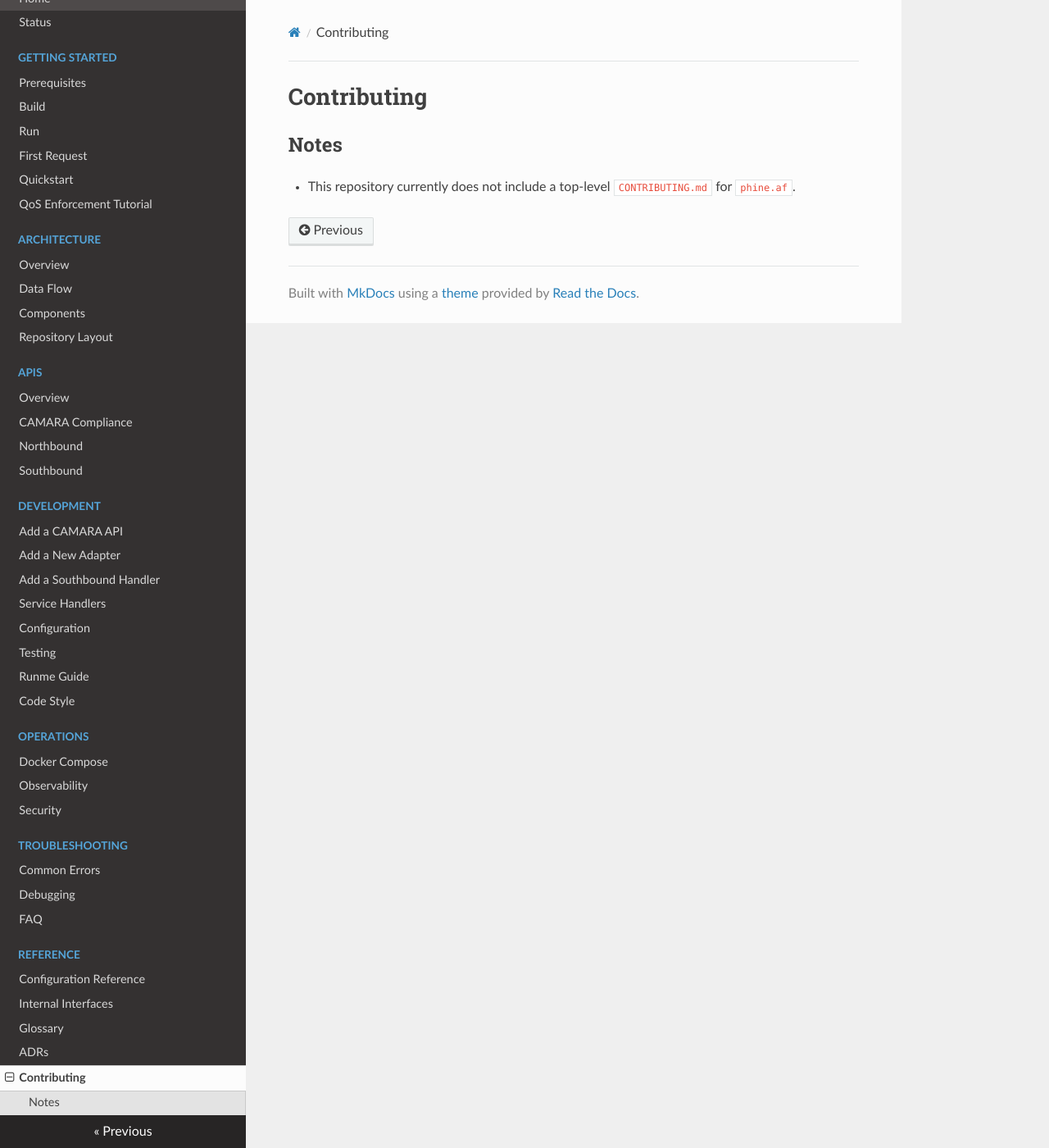
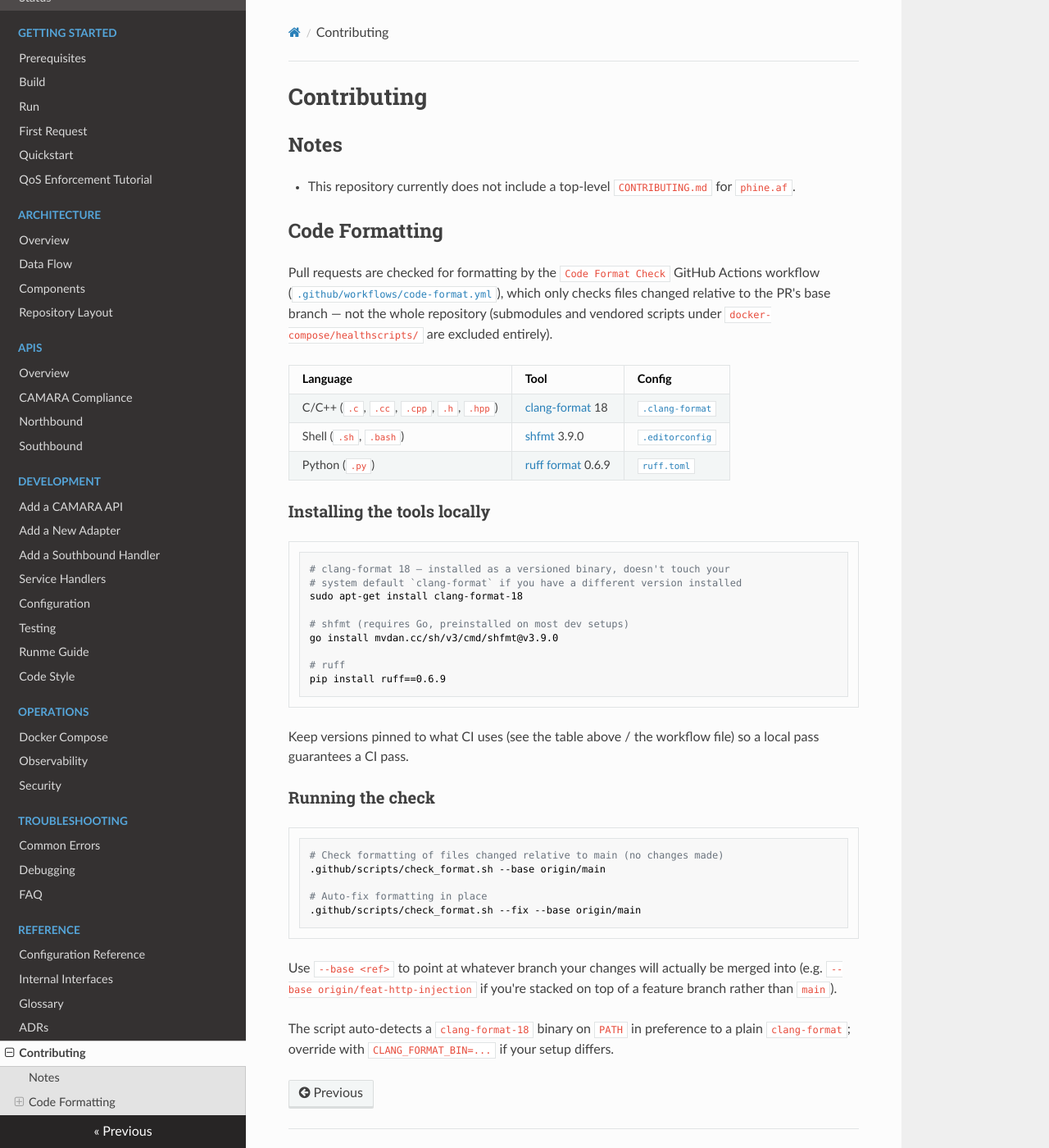
Before and after one commit to phinetech/phine.af, an MkDocs documentation site: the page built from docs/contributing.md, in a window 1280 px wide and 1400 px high. Shown: the whole window at 82% size. Built offline with MkDocs 1.6.1, drawn with Linux system fonts in a browser that asks for light colours; nearby versions of some CDN libraries.

Commit message:
ci: add code format checks for C++, shell, and Python
Set up a PR-gated GitHub Actions workflow that runs clang-format,
shfmt, and ruff format against files changed relative to the base
branch, plus the shared configs (.clang-format, .editorconfig,
ruff.toml) tuned to minimize diff churn against existing style.
Diff-scoped rather than repo-wide so it can land without a mass
reformat commit. Also documents install/usage steps in
docs/contributing.md.

Assisted-By: Claude Sonnet 5 <noreply@anthropic.com>
Signed-off-by: Tariro Mukute <18515926+tariromukute@users.noreply.github.com>

````diff
--- a/docs/contributing.md
+++ b/docs/contributing.md
@@ -11,5 +11,54 @@ Source: [README.md](../README.md).
 - This repository currently does not include a top-level `CONTRIBUTING.md` for `phine.af`.
 
 <!---
-TODO: Decide contribution workflow (branching, PR checks, coding standards) and add it here.
+TODO: Decide contribution workflow (branching) and add it here.
 -->
+
+## Code Formatting
+
+Pull requests are checked for formatting by the `Code Format Check` GitHub
+Actions workflow ([`.github/workflows/code-format.yml`](https://github.com/phinetech/phine.af/blob/main/.github/workflows/code-format.yml)),
+which only checks files changed relative to the PR's base branch — not the
+whole repository (submodules and vendored scripts under
+`docker-compose/healthscripts/` are excluded entirely).
+
+| Language | Tool | Config |
+|---|---|---|
+| C/C++ (`.c`, `.cc`, `.cpp`, `.h`, `.hpp`) | [clang-format](https://clang.llvm.org/docs/ClangFormat.html) 18 | [`.clang-format`](https://github.com/phinetech/phine.af/blob/main/.clang-format) |
+| Shell (`.sh`, `.bash`) | [shfmt](https://github.com/mvdan/sh) 3.9.0 | [`.editorconfig`](https://github.com/phinetech/phine.af/blob/main/.editorconfig) |
+| Python (`.py`) | [ruff format](https://docs.astral.sh/ruff/formatter/) 0.6.9 | [`ruff.toml`](https://github.com/phinetech/phine.af/blob/main/ruff.toml) |
+
+### Installing the tools locally
+
+```bash
+# clang-format 18 — installed as a versioned binary, doesn't touch your
+# system default `clang-format` if you have a different version installed
+sudo apt-get install clang-format-18
+
+# shfmt (requires Go, preinstalled on most dev setups)
+go install mvdan.cc/sh/v3/cmd/shfmt@v3.9.0
+
+# ruff
+pip install ruff==0.6.9
+```
+
+Keep versions pinned to what CI uses (see the table above / the workflow
+file) so a local pass guarantees a CI pass.
+
+### Running the check
+
+```bash
+# Check formatting of files changed relative to main (no changes made)
+.github/scripts/check_format.sh --base origin/main
+
+# Auto-fix formatting in place
+.github/scripts/check_format.sh --fix --base origin/main
+```
+
+Use `--base <ref>` to point at whatever branch your changes will actually
+be merged into (e.g. `--base origin/feat-http-injection` if you're stacked
+on top of a feature branch rather than `main`).
+
+The script auto-detects a `clang-format-18` binary on `PATH` in preference
+to a plain `clang-format`; override with `CLANG_FORMAT_BIN=...` if your
+setup differs.
````
Also changed, not shown: ruff.toml (added, +10 -0 lines), 5 other files.
